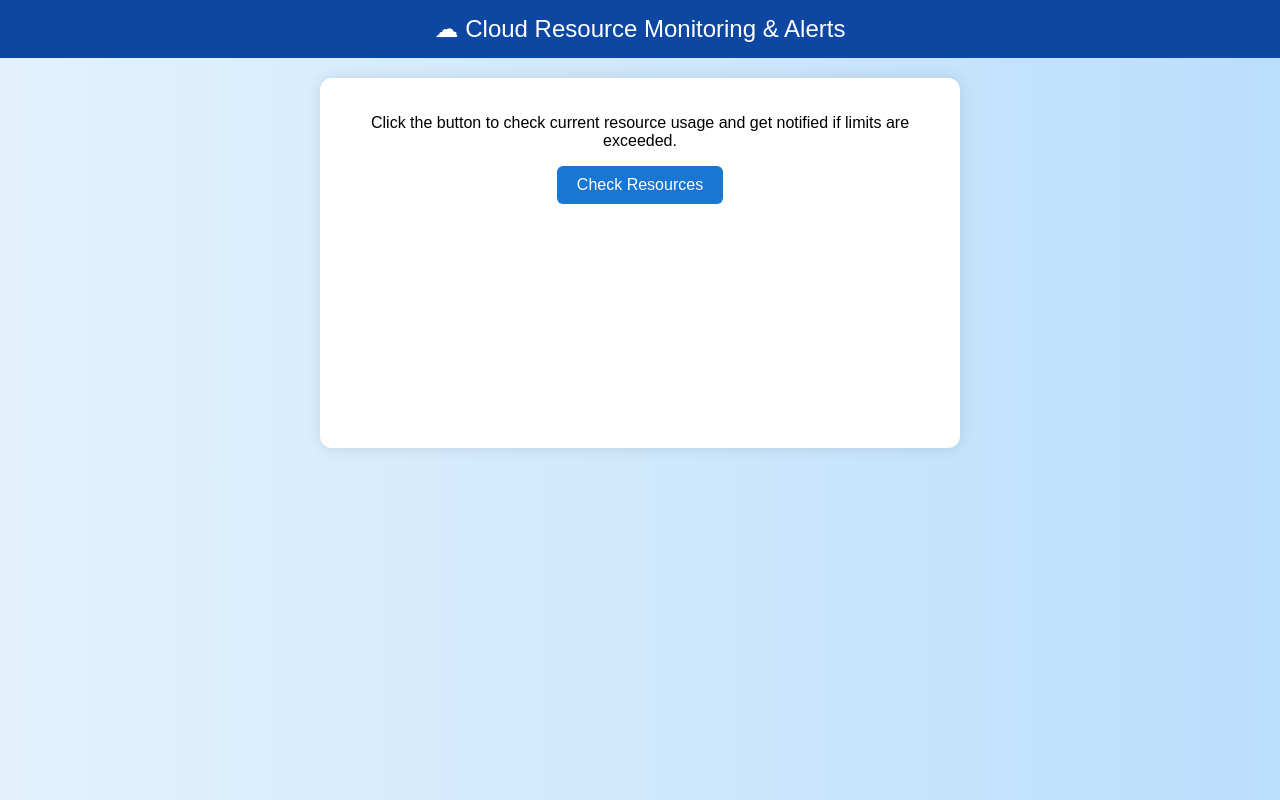
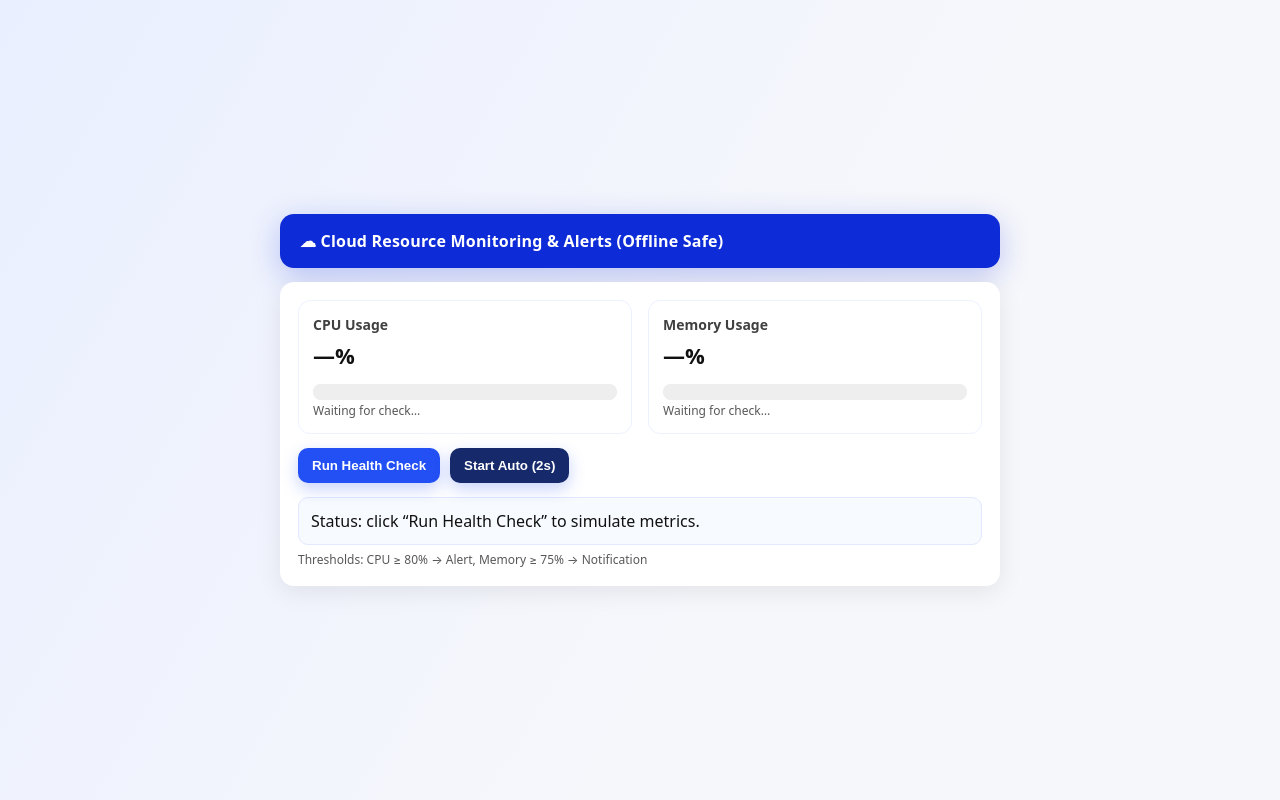
Before and after one commit to shrinidhiln301-dot/Shrinidhi, a plain HTML site: page index.html in a window 1280 px wide. Drawn offline with nearby package versions, Linux system fonts and the light colour scheme.

Commit message:
Update index.html

```diff
--- a/index.html
+++ b/index.html
@@ -1,93 +1,150 @@
 <!DOCTYPE html>
 <html lang="en">
 <head>
-    <meta charset="UTF-8">
-    <title>Cloud Resource Monitor</title>
+  <meta charset="UTF-8" />
+  <title>Cloud Resource Monitor — Offline</title>
+  <meta name="viewport" content="width=device-width, initial-scale=1" />
   <style>
+    :root { --bg:#f6f7fb; --card:#ffffff; --accent:#2250f4; --ok:#2e7d32; --warn:#c62828; }
+    * { box-sizing: border-box; }
     body {
-            font-family: Arial, sans-serif;
-            background: linear-gradient(to right, #e3f2fd, #bbdefb);
-            margin: 0;
-            padding: 0;
-            text-align: center;
+      margin:0; font-family: system-ui, -apple-system, Segoe UI, Roboto, Arial, sans-serif;
+      background: linear-gradient(120deg,#e9efff 0%, #f6f7fb 60%);
+      color:#111; display:flex; min-height:100vh; align-items:center; justify-content:center;
     }
+    .wrap { width: min(720px, 92vw); }
     header {
-            background-color: #0d47a1;
-            color: white;
-            padding: 15px;
-            font-size: 1.5em;
+      background:#0d2bd7; color:#fff; padding:16px 20px; border-radius:14px;
+      box-shadow: 0 8px 30px rgba(13,43,215,0.25); font-weight:600; letter-spacing:.2px;
     }
-        section {
-            margin: 20px auto;
-            max-width: 600px;
-            background: white;
-            padding: 20px;
-            border-radius: 12px;
-            box-shadow: 0 0 15px rgba(0,0,0,0.1);
+    main {
+      background:var(--card); margin-top:14px; padding:18px; border-radius:14px;
+      box-shadow: 0 6px 24px rgba(0,0,0,.08);
     }
-        button {
-            padding: 10px 20px;
-            font-size: 1em;
-            color: white;
-            background-color: #1976d2;
-            border: none;
-            border-radius: 6px;
-            cursor: pointer;
+    .row { display:grid; grid-template-columns: 1fr 1fr; gap:16px; }
+    @media (max-width:640px){ .row { grid-template-columns: 1fr; } }
+    .card { border:1px solid #eef2ff; border-radius:12px; padding:14px; background:#fff; }
+    .title { font-size:14px; font-weight:600; opacity:.8; margin-bottom:6px; }
+    .value { font-size:22px; font-weight:700; margin:6px 0 10px; }
+    progress { width:100%; height:16px; border: none; border-radius:10px; background:#eee; }
+    progress::-webkit-progress-bar { background:#eee; border-radius:10px; }
+    progress.ok::-webkit-progress-value { background: var(--ok); border-radius:10px; }
+    progress.warn::-webkit-progress-value { background: var(--warn); border-radius:10px; }
+    progress.ok::progress-value { background: var(--ok); }
+    progress.warn::progress-value { background: var(--warn); }
+    .actions { display:flex; gap:10px; flex-wrap:wrap; margin-top:14px; }
+    button, .toggle {
+      appearance:none; border:none; background:var(--accent); color:#fff; padding:10px 14px;
+      border-radius:10px; font-weight:600; cursor:pointer;
+      box-shadow: 0 6px 16px rgba(34,80,244,.25);
     }
-        button:hover {
-            background-color: #1565c0;
-        }
-        #chart {
-            margin-top: 20px;
-        }
+    .toggle { background:#162a6b; }
+    #status { margin-top:14px; background:#f7faff; border:1px solid #e1e8ff; padding:12px; border-radius:10px; }
+    .ok { color:var(--ok); font-weight:700; }
+    .warn { color:var(--warn); font-weight:700; }
+    .small { font-size:12px; opacity:.7; }
   </style>
 </head>
 <body>
+  <div class="wrap">
+    <header>☁ Cloud Resource Monitoring & Alerts (Offline Safe)</header>
+    <main>
+      <div class="row">
+        <div class="card">
+          <div class="title">CPU Usage</div>
+          <div class="value" id="cpuVal">—%</div>
+          <progress id="cpuBar" max="100" value="0" class="ok"></progress>
+          <div id="cpuMsg" class="small">Waiting for check…</div>
+        </div>
+        <div class="card">
+          <div class="title">Memory Usage</div>
+          <div class="value" id="memVal">—%</div>
+          <progress id="memBar" max="100" value="0" class="ok"></progress>
+          <div id="memMsg" class="small">Waiting for check…</div>
+        </div>
+      </div>
 
-    <header>☁ Cloud Resource Monitoring & Alerts</header>
+      <div class="actions">
+        <button id="checkBtn">Run Health Check</button>
+        <button class="toggle" id="autoBtn" data-running="false">Start Auto (2s)</button>
+      </div>
 
-    <section>
-        <p>Click the button to check current resource usage and get notified if limits are exceeded.</p>
-        <button onclick="checkResources()">Check Resources</button>
-        <div id="status"></div>
-        <canvas id="chart" width="400" height="200"></canvas>
-    </section>
+      <div id="status">Status: click “Run Health Check” to simulate metrics.</div>
+      <div class="small" style="margin-top:6px;">Thresholds: CPU ≥ 80% → Alert, Memory ≥ 75% → Notification</div>
+    </main>
+  </div>
 
-    <script src="https://cdn.jsdelivr.net/npm/chart.js"></script>
   <script>
-        function checkResources() {
-            let cpuUsage = Math.floor(Math.random() * 101);
-            let memoryUsage = Math.floor(Math.random() * 101);
-
-            let statusMsg = CPU: ${cpuUsage}% | Memory: ${memoryUsage}%<br>;
-            if (cpuUsage > 80) {
-                statusMsg += "⚠ High CPU usage! Alert sent.<br>";
-            }
-            if (memoryUsage > 75) {
-                statusMsg += "⚠ Memory usage critical! Notification sent.<br>";
-            }
-            if (cpuUsage <= 80 && memoryUsage <= 75) {
-                statusMsg += "✅ All systems normal.";
+    // Basic “beep” to make alerts feel real (mobile requires a user gesture, the button click is enough)
+    let audioCtx;
+    function beep(freq=750, ms=140) {
+      try {
+        audioCtx = audioCtx || new (window.AudioContext || window.webkitAudioContext)();
+        const o = audioCtx.createOscillator();
+        const g = audioCtx.createGain();
+        o.type = "sine"; o.frequency.value = freq;
+        o.connect(g); g.connect(audioCtx.destination);
+        g.gain.setValueAtTime(0.0001, audioCtx.currentTime);
+        g.gain.exponentialRampToValueAtTime(0.2, audioCtx.currentTime + 0.02);
+        o.start();
+        setTimeout(()=>{ g.gain.exponentialRampToValueAtTime(0.0001, audioCtx.currentTime + 0.02); o.stop(); }, ms);
+      } catch(e){ /* ignore if not supported */ }
     }
 
-            document.getElementById("status").innerHTML = statusMsg;
+    function updateUI(cpu, mem) {
+      const cpuBar = document.getElementById('cpuBar');
+      const memBar = document.getElementById('memBar');
+      const cpuVal = document.getElementById('cpuVal');
+      const memVal = document.getElementById('memVal');
+      const cpuMsg = document.getElementById('cpuMsg');
+      const memMsg = document.getElementById('memMsg');
+      const status = document.getElementById('status');
 
-            // Display chart
-            const ctx = document.getElementById('chart').getContext('2d');
-            new Chart(ctx, {
-                type: 'bar',
-                data: {
-                    labels: ['CPU Usage', 'Memory Usage'],
-                    datasets: [{
-                        label: 'Usage (%)',
-                        data: [cpuUsage, memoryUsage],
-                        backgroundColor: ['#ef5350', '#42a5f5']
-                    }]
-                },
-                options: { responsive: true }
+      cpuBar.value = cpu; memBar.value = mem;
+      cpuVal.textContent = cpu + '%'; memVal.textContent = mem + '%';
+
+      // thresholds
+      const cpuAlert = cpu >= 80;
+      const memAlert = mem >= 75;
+
+      cpuBar.classList.toggle('warn', cpuAlert);
+      cpuBar.classList.toggle('ok', !cpuAlert);
+      memBar.classList.toggle('warn', memAlert);
+      memBar.classList.toggle('ok', !memAlert);
+
+      cpuMsg.innerHTML = cpuAlert ? "<span class='warn'>⚠ High CPU — Alert sent</span>" : "<span class='ok'>✓ CPU normal</span>";
+      memMsg.innerHTML = memAlert ? "<span class='warn'>⚠ Memory Critical — Notification sent</span>" : "<span class='ok'>✓ Memory normal</span>";
+
+      status.innerHTML = `Status: CPU ${cpu}% | Memory ${mem}% — `
+        + (cpuAlert || memAlert ? "<span class='warn'>Issues detected</span>" : "<span class='ok'>All systems nominal</span>");
+
+      if (cpuAlert || memAlert) beep(820, 160);
+    }
+
+    function simulate() {
+      const cpu = Math.floor(Math.random() * 101);
+      const mem = Math.floor(Math.random() * 101);
+      updateUI(cpu, mem);
+    }
+
+    // Buttons
+    document.getElementById('checkBtn').addEventListener('click', simulate);
+
+    let timer = null;
+    const autoBtn = document.getElementById('autoBtn');
+    autoBtn.addEventListener('click', () => {
+      const running = autoBtn.getAttribute('data-running') === 'true';
+      if (running) {
+        clearInterval(timer); timer = null;
+        autoBtn.textContent = 'Start Auto (2s)';
+        autoBtn.setAttribute('data-running','false');
+      } else {
+        simulate();
+        timer = setInterval(simulate, 2000);
+        autoBtn.textContent = 'Stop Auto';
+        autoBtn.setAttribute('data-running','true');
+      }
     });
-        }
   </script>
-
 </body>
 </html>
```
Lines whose indentation alone changed are shown as unchanged.
